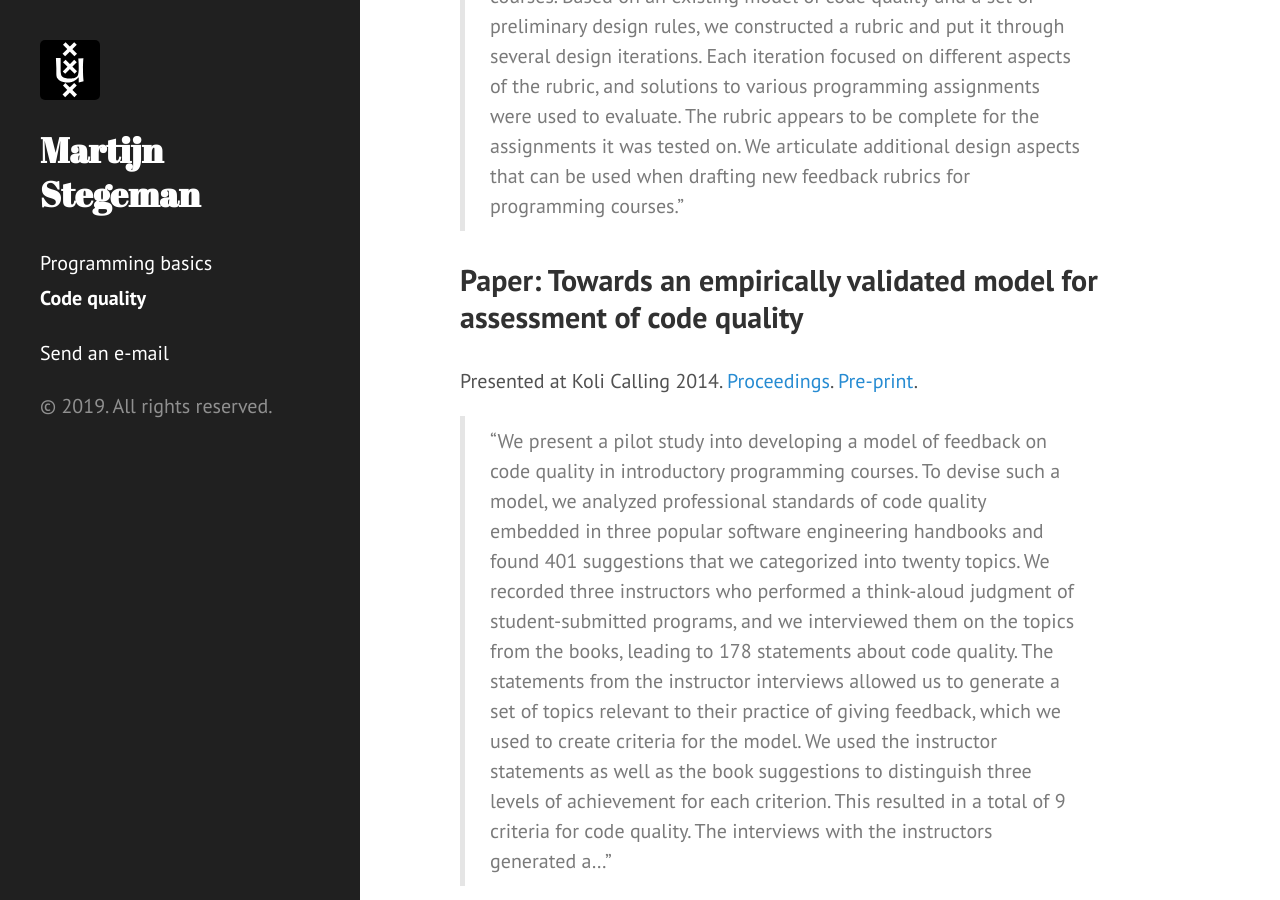
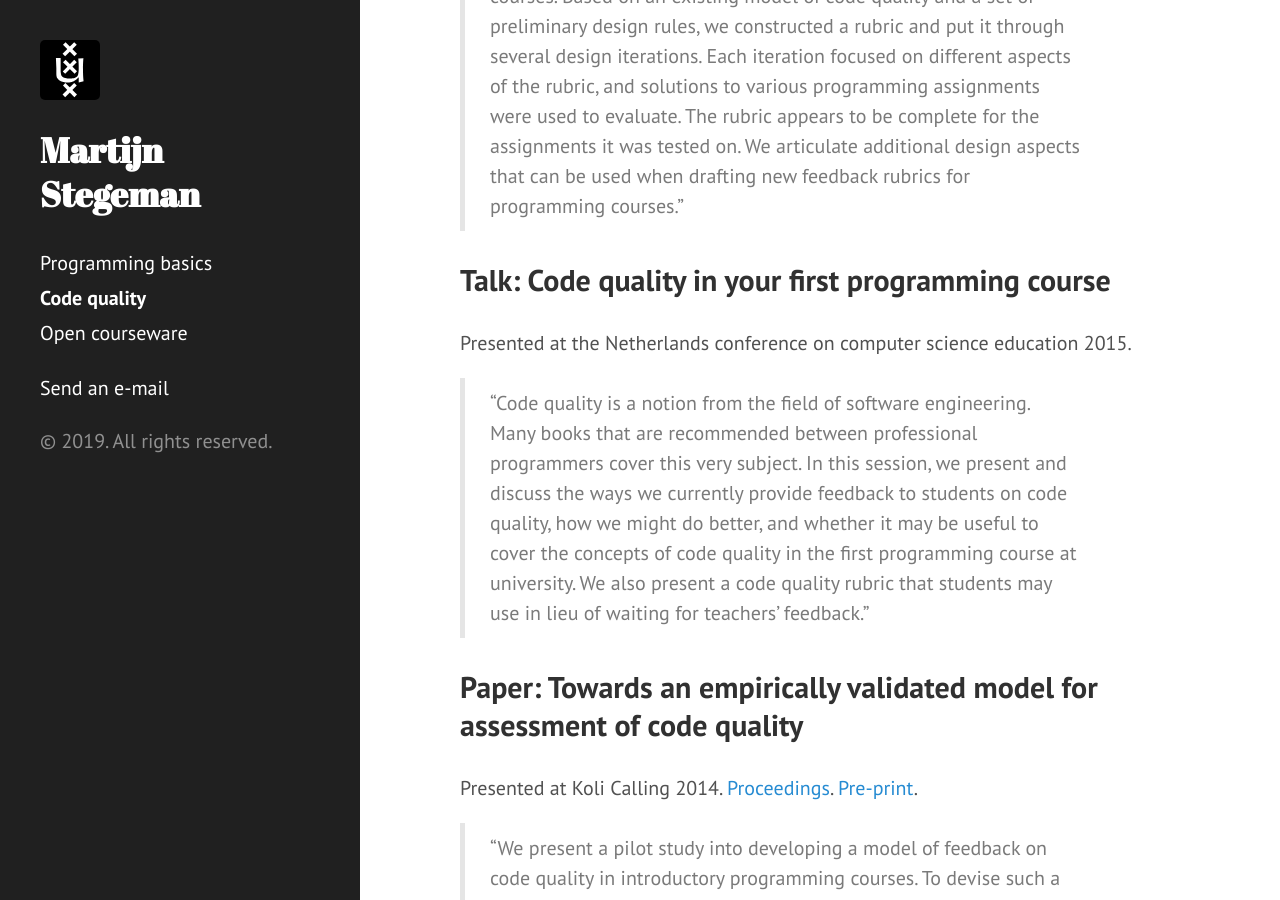
Before and after one commit to stgm/public_html, a Jekyll site: the page built from quality/index.md, in a window 1280 px wide and 900 px high, scrolled down 1232 px. Built offline with Jekyll 4.4.1, drawn with Linux system fonts in a browser that asks for light colours; our own code applies the rules of GitHub Pages for plain Markdown files.

Commit message:
new mats

```diff
--- a/index.html
+++ b/index.html
@@ -5,7 +5,7 @@ title: Welcome
 
 <h1>Hi</h1>
 
-<p>I'm Martijn Stegeman. My ususal occupation is teaching programming to students who have never programmed before (and then some more). Apart from teaching, I sometimes find time to do research projects with (on!) my students, allowing me to precisely describe teaching practices, hopefully finding leads on how to do it better than before.</p>
+<p>I'm Martijn Stegeman. My ususal occupation is teaching programming to students who have never programmed before (and then some more). Apart from teaching, I sometimes find time to do research projects with (on!) my students, allowing me to precisely describe teaching practices, hopefully finding leads on how to do it better than before. My main focus is on describing code quality and how it may be used in computer science classrooms.</p>
 
 <h2>Lab</h2>
 
--- a/quality/index.md
+++ b/quality/index.md
@@ -25,6 +25,12 @@ Presented at Koli Calling 2016. [Proceedings](https://dl.acm.org/citation.cfm?id
 
 > "We investigate how to create a rubric that can be used to give feedback on code quality to students in introductory programming courses. Based on an existing model of code quality and a set of preliminary design rules, we constructed a rubric and put it through several design iterations. Each iteration focused on different aspects of the rubric, and solutions to various programming assignments were used to evaluate. The rubric appears to be complete for the assignments it was tested on. We articulate additional design aspects that can be used when drafting new feedback rubrics for programming courses."
 
+## Talk: Code quality in your first programming course
+
+Presented at the Netherlands conference on computer science education 2015.
+
+> "Code quality is a notion from the field of software engineering. Many books that are recommended between professional programmers cover this very subject. In this session, we present and discuss the ways we currently provide feedback to students on code quality, how we might do better, and whether it may be useful to cover the concepts of code quality in the first programming course at university. We also present a code quality rubric that students may use in lieu of waiting for teachers' feedback."
+
 ## Paper: Towards an empirically validated model for assessment of code quality
 
 Presented at Koli Calling 2014. [Proceedings](https://dl.acm.org/citation.cfm?id=2674702). [Pre-print](stegeman-quality-2014.pdf).
```
Also changed, not shown: courseware/index.md (added, +22 -0 lines).
